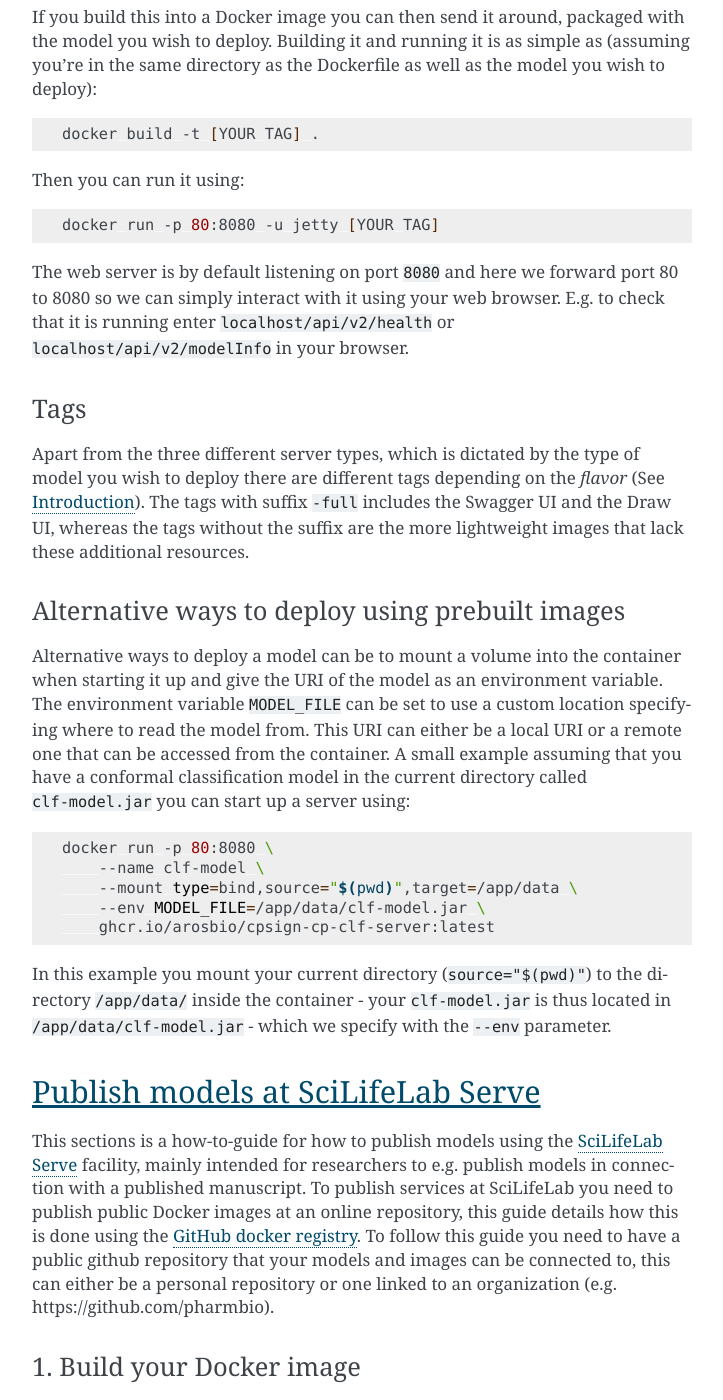
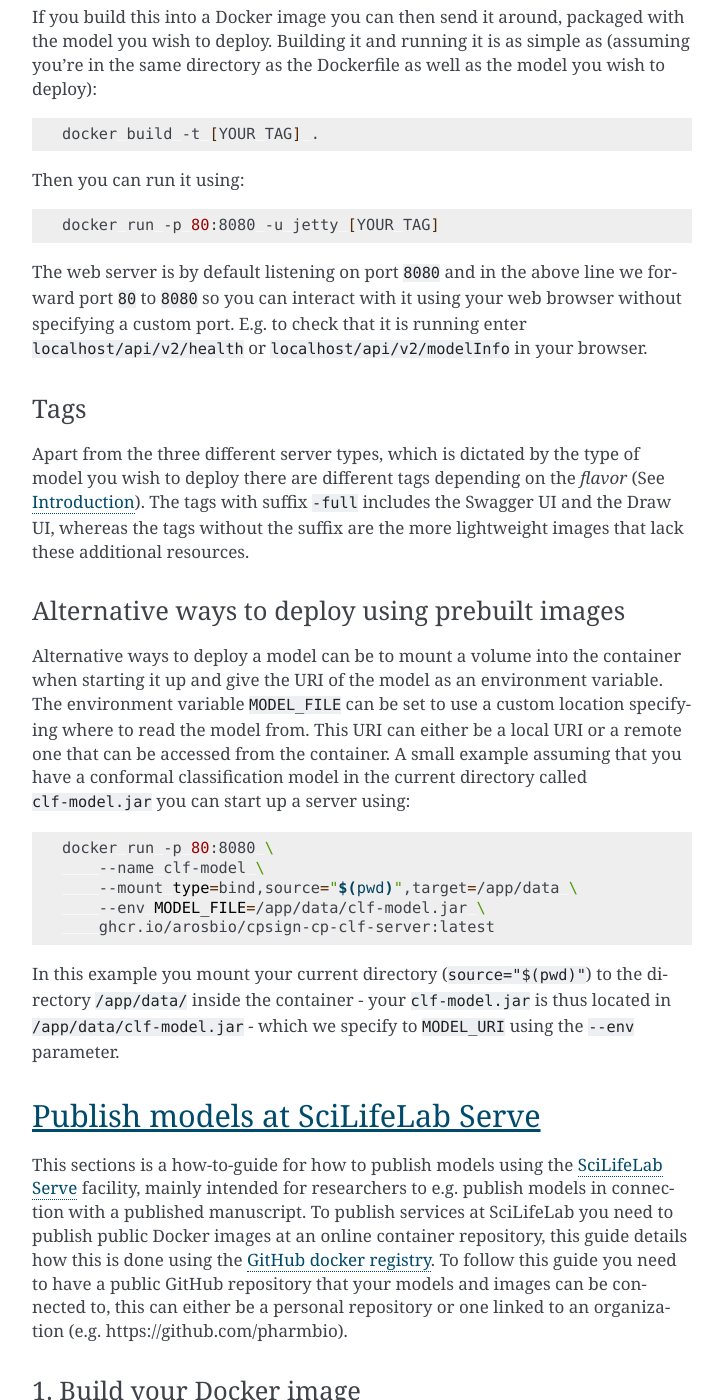
Before and after one commit to arosbio/cpsign_docs, a Sphinx documentation site: the page built from docs/source/sections/publish_models.md, in a window 1280 px wide and 1400 px high, scrolled down 1626 px. Shown: the whole window, without its empty margins (388-1111 px from the left). Built offline with Sphinx 7.4.7, drawn with Linux system fonts in a browser that asks for light colours; some of the changed text lies outside the part shown.

Commit message:
improve the deployment text

````diff
--- a/docs/source/sections/publish_models.md
+++ b/docs/source/sections/publish_models.md
@@ -35,7 +35,7 @@
 docker run -p 80:8080 -u jetty [YOUR TAG]
 ```
 
-The web server is by default listening on port `8080` and here we forward port 80 to 8080 so we can simply interact with it using your web browser. E.g. to check that it is running enter `localhost/api/v2/health` or `localhost/api/v2/modelInfo` in your browser.
+The web server is by default listening on port `8080` and in the above line we forward port `80` to `8080` so you can interact with it using your web browser without specifying a custom port. E.g. to check that it is running enter `localhost/api/v2/health` or `localhost/api/v2/modelInfo` in your browser.
 
 #### Tags
 Apart from the three different server types, which is dictated by the type of model you wish to deploy there are different tags depending on the *flavor* (See [Introduction](#introduction)). The tags with suffix `-full` includes the Swagger UI and the Draw UI, whereas the tags without the suffix are the more lightweight images that lack these additional resources.
@@ -52,15 +52,14 @@
     ghcr.io/arosbio/cpsign-cp-clf-server:latest
 ```
 
-In this example you mount your current directory (`source="$(pwd)"`) to the directory `/app/data/` inside the container - your `clf-model.jar` is thus located in `/app/data/clf-model.jar` - which we specify with the `--env` parameter.
-
+In this example you mount your current directory (`source="$(pwd)"`) to the directory `/app/data/` inside the container - your `clf-model.jar` is thus located in `/app/data/clf-model.jar` - which we specify to `MODEL_URI` using the `--env` parameter.
 
 
 
 
 ## Publish models at SciLifeLab Serve
 
-This sections is a how-to-guide for how to publish models using the [SciLifeLab Serve](https://serve.scilifelab.se/) facility, mainly intended for researchers to e.g. publish models in connection with a published manuscript. To publish services at SciLifeLab you need to publish public Docker images at an online repository, this guide details how this is done using the [GitHub docker registry](https://docs.github.com/en/packages/working-with-a-github-packages-registry/working-with-the-docker-registry). To follow this guide you need to have a public github repository that your models and images can be connected to, this can either be a personal repository or one linked to an organization (e.g. https://github.com/pharmbio).
+This sections is a how-to-guide for how to publish models using the [SciLifeLab Serve](https://serve.scilifelab.se/) facility, mainly intended for researchers to e.g. publish models in connection with a published manuscript. To publish services at SciLifeLab you need to publish public Docker images at an online container repository, this guide details how this is done using the [GitHub docker registry](https://docs.github.com/en/packages/working-with-a-github-packages-registry/working-with-the-docker-registry). To follow this guide you need to have a public GitHub repository that your models and images can be connected to, this can either be a personal repository or one linked to an organization (e.g. https://github.com/pharmbio).
 
 
 
@@ -71,15 +70,15 @@
 ### 1.1 Set up the Docker build
 
 To publish your models at Serve they have two hard requirements;
-- The container must run as user 1000
+- The container must run as user `1000`
 - The container must have a start-up script called `start-script.sh` that should be used as entrypoint
 
-Unfortunately these requirements forces the Docker build to be a bit more complex as the default user from the jetty base images is user `"jetty"` with id `999`. To comply with these requirements follow these steps:
+Unfortunately these requirements forces the Docker build to be a bit more complex as the default user from the jetty base images is user `"jetty"` with id `999`. To comply with the requirements posed by Serve follow these steps:
 
 1. Create a new directory in your repository that will serve as build directory for the Docker image.
-2. Place your CPSign built model in the build directory.
+2. Place your model that you want to deploy in the build directory.
 3. Download and place the [Dockerfile](extras/Dockerfile) in your build directory. You need to replace all values inside square brackets, the ones starting with `[OPTIONAL ` can be removed. **Note:** the `[SERVER-TYPE]` must match with your model type, see available types at [CPSign predict services](https://github.com/orgs/arosbio/packages?repo_name=cpsign_predict_services). In case you want to serve the Swagger UI and [Draw UI](#introduction) as part of your service, specify a tag with a `-full` suffix. For an example of a complete Dockerfile look at our example project [cpLogD-v2.0 Dockerfile](https://github.com/pharmbio/cplogd-v2.0/blob/main/generate_service/Dockerfile). **Note:** the line `LABEL org.opencontainers.image.source=[URL TO YOUR GITHUB REPO]` is **required** for GitHub to be able to link the images to your own repository.
-4. Download the [start-script.sh](extras/start-script.sh) and place it in your build directory.
+4. Download the [start-script.sh](extras/start-script.sh) and place it in your build directory (you do not have to make any updates to it).
 
 Now it is time to build the image, either follow [build remotely](#12-build-image-remotely-on-github) or [build locally](#12-build-image-locally).
 
@@ -168,7 +167,7 @@
 
 - **Configure it.** Here you can give it a name, set permissions (visibility), give it a specific subdomain to use etc. This could look something like this:
     ![Configure App](imgs/scilifelab_serve_app_setting.png)
-    Note that you must set the `Port` to "8080" as that is the port exposed in the Docker container. The Serve infrastructure will forward the normal web browser port (80) to the port exposed in the container. You do not need a Persistent Volume as everything is contained within the docker image. It will take a little while for the service to start up, once the status is "Running" you should be able to press the name and go to the URL of the service (`<your subdomain>.serve.scilifelab.se`). This URL will be a Jetty backup-page unless you specified a tag with a `-full` suffix when writing your Dockerfile. If you add `/api/v2/modelInfo` after this URL (i.e., `<your subdomain>.serve.scilifelab.se/api/v2/modelInfo`) you should get the same information as when you tested it on your local machine.
+    Note that you must set the `Port` to `8080` as that is the port exposed in the Docker container. The Serve infrastructure will forward the normal HTTP port (80) to the port exposed in the container. You do not need a Persistent Volume as everything is contained within the docker image. It will take a little while for the service to start up, once the status is "Running" you should be able to press the name and go to the URL of the service (`<your subdomain>.serve.scilifelab.se`). This URL will be a Jetty backup-page unless you specified a tag with a `-full` suffix when writing your Dockerfile in step 1 above. If you add `/api/v2/modelInfo` after this URL (i.e., `<your subdomain>.serve.scilifelab.se/api/v2/modelInfo`) you should get the same information as when you tested it on your local machine.
 
 
 **Now you should successfully have published your model!**
````
Also changed, not shown: other parts of docs/source/sections/publish_models.md (+1 -1 lines).
